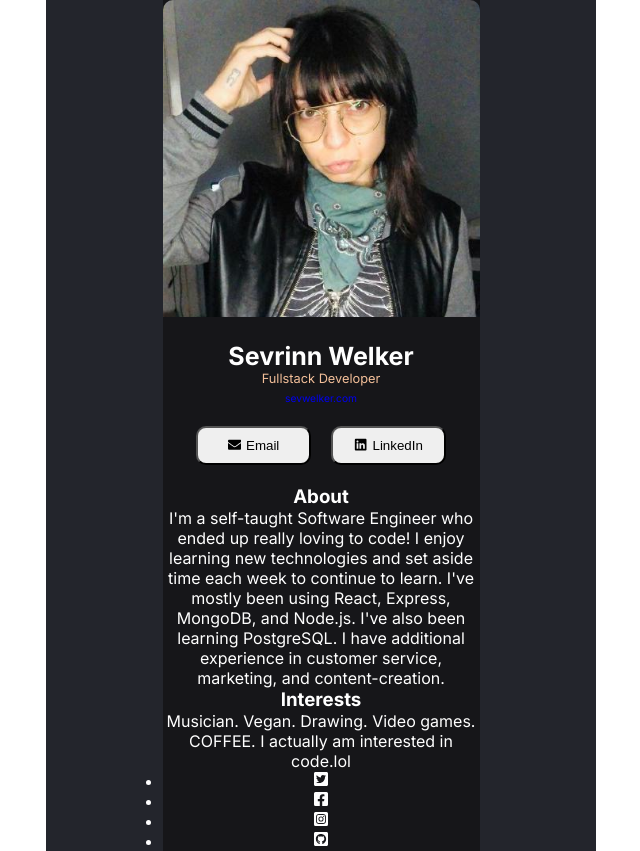
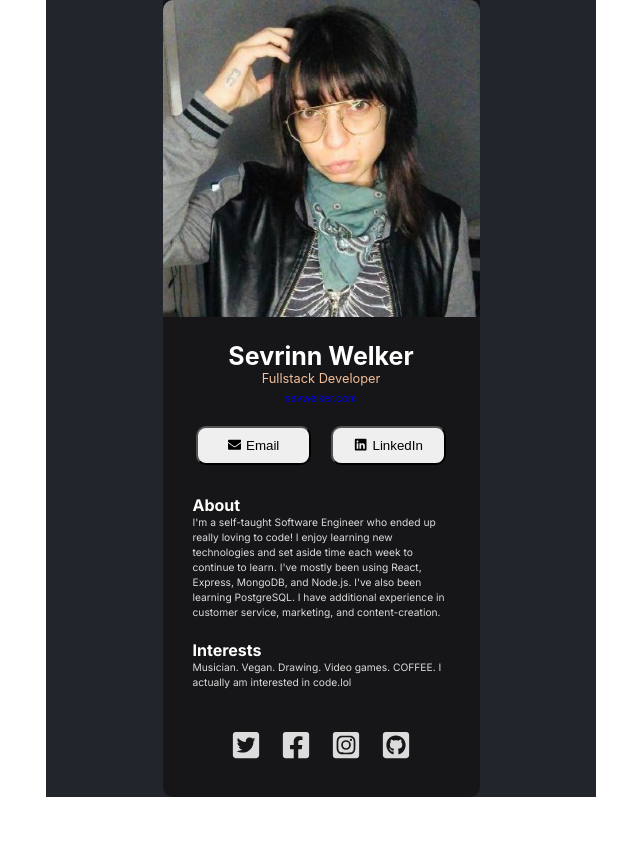
Before and after one commit to sevrinn/dev-card, a React (Create React App) app: page / in a window 1280 px wide. Shown: the whole page, without its empty margins (319-959 px from the left). After the commit the page ends 800 px from the top, so only its background shows below. Built offline with nearby package versions, Linux system fonts and the light colour scheme.

Commit message:
finished styling developer card

```diff
--- a/src/App.css
+++ b/src/App.css
@@ -16,19 +16,23 @@
   color: #ffffff;
 
 }
+
 .section {
   font-family: 'Inter', sans-serif;
+  padding: 10px 30px;
+  text-align: left;
+  font-size: 10.24px;
 }
+
 .innerWrapper {
   max-width: 317px;
   background-color: #161619;
   text-align: center;
   margin: 0 auto;
+  border-radius: 0 0 10px 10px;
 
 }
-.info {
 
-}
 .info--img {
   width: 317px;
   height: 317px;
@@ -75,3 +79,35 @@
   justify-content: center;
   gap: 5px;
 }
+
+.about {
+  /* margin: 10px 20px 20px 10px; */
+  /* display: flex; */
+}
+
+.about--title, .interests--title {
+  font-size: 16px;
+  font-weight: bold;
+}
+
+.footer--ul {
+  display: flex;
+  justify-content: center;
+  gap: 20px;
+}
+.footer {
+  margin: 30px;
+  border-radius: 0 0 10px 10px;
+}
+.footer--li {
+  list-style-type: none;
+  font-size: 30px;
+}
+
+.about--paragraph, .interests--paragraph {
+  line-height: 15px;
+}
+
+.footer--li, .about--paragraph, .interests--paragraph{
+  color: #DCDCDC;
+}
--- a/src/components/About.js
+++ b/src/components/About.js
@@ -2,9 +2,9 @@ import React from 'react'
 
 const About = () => {
   return (
-    <div className="section">
-      <h3>About</h3>
-      <p>I'm a self-taught Software Engineer who ended up really loving to code! I enjoy learning new technologies and set aside time each week to continue to learn. I've mostly been using React, Express, MongoDB, and Node.js. I've also been learning PostgreSQL. I have additional experience in customer service, marketing, and content-creation.</p>
+    <div className="section about">
+      <h3 className="about--title">About</h3>
+      <p className="about--paragraph">I'm a self-taught Software Engineer who ended up really loving to code! I enjoy learning new technologies and set aside time each week to continue to learn. I've mostly been using React, Express, MongoDB, and Node.js. I've also been learning PostgreSQL. I have additional experience in customer service, marketing, and content-creation.</p>
     </div>
   )
 }
--- a/src/components/Footer.js
+++ b/src/components/Footer.js
@@ -3,12 +3,12 @@ import { FaTwitterSquare, FaFacebookSquare, FaInstagramSquare, FaGithubSquare }
 
 const Footer = () => {
   return (
-    <div>
-      <ul>
-        <li><FaTwitterSquare/></li>
-        <li><FaFacebookSquare/></li>
-        <li><FaInstagramSquare/></li>
-        <li><FaGithubSquare/></li>
+    <div className="footer">
+      <ul className="footer--ul">
+        <li className="footer--li"><FaTwitterSquare/></li>
+        <li className="footer--li"><FaFacebookSquare/></li>
+        <li className="footer--li"><FaInstagramSquare/></li>
+        <li className="footer--li"><FaGithubSquare/></li>
       </ul>
     </div>
   )
--- a/src/components/Info.js
+++ b/src/components/Info.js
@@ -3,7 +3,7 @@ import { FaEnvelope, FaLinkedin } from 'react-icons/fa'
 import profilePic from '../images/profileImage.jpeg'
 const Info = () => {
   return (
-    <div className="innerWrapper section">
+    <div className="innerWrapper">
       <div className="info">
         <img src={profilePic} className="info--img" alt="Sev looking cute as hell. lol" />
         <h1 className="info--name">Sevrinn Welker</h1>
--- a/src/components/Interests.js
+++ b/src/components/Interests.js
@@ -3,8 +3,8 @@ import React from 'react'
 const Interests = () => {
   return (
     <div className="section">
-      <h3>Interests</h3>
-      <p>Musician. Vegan. Drawing. Video games. COFFEE. I actually am interested in code.lol</p>
+      <h3 className="interests--title">Interests</h3>
+      <p className="interests--paragraph">Musician. Vegan. Drawing. Video games. COFFEE. I actually am interested in code.lol</p>
     </div>
   )
 }
```
